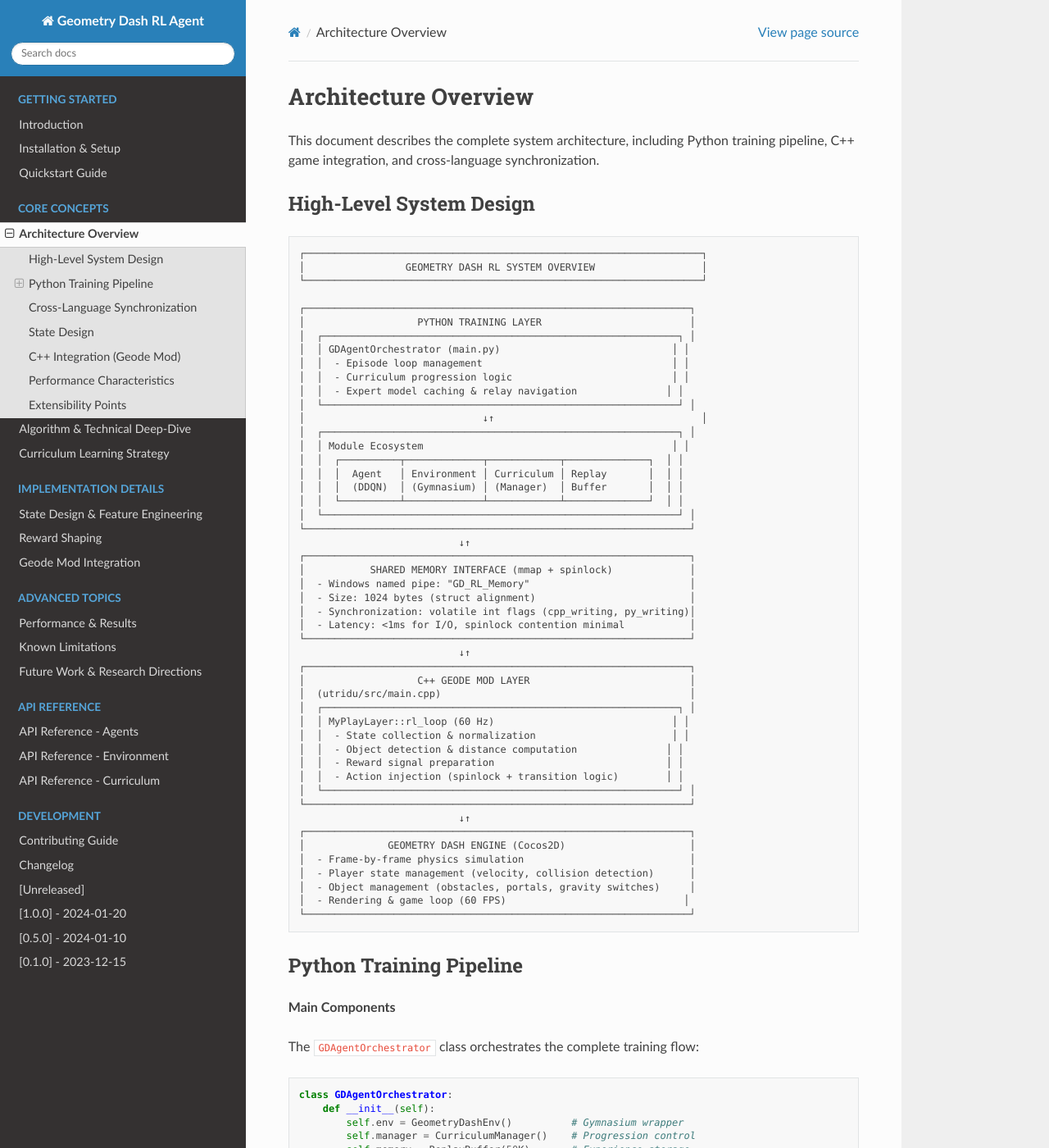
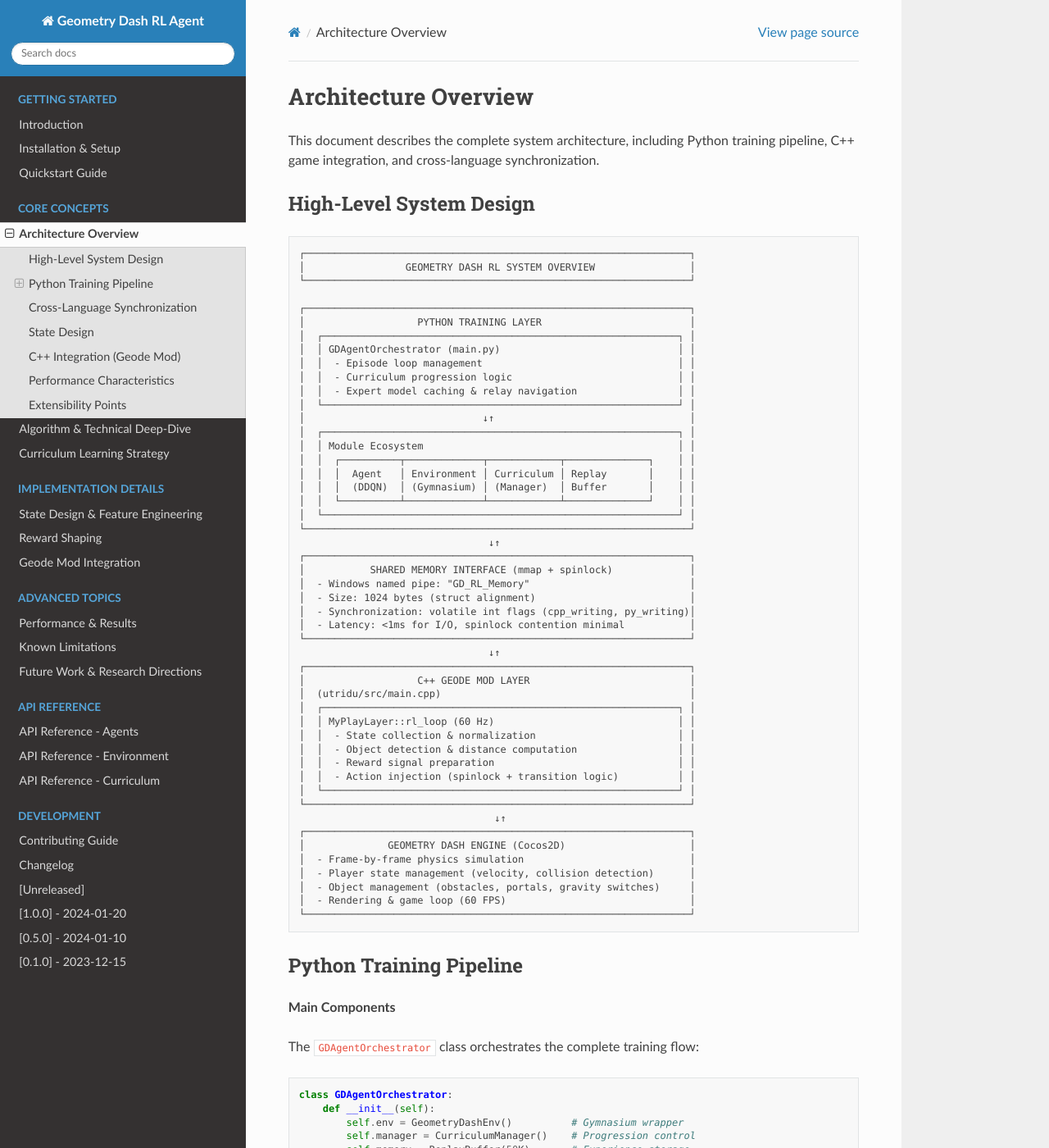
Before and after one commit to mouradboutrid/geometry_dash_RL, a Sphinx documentation site: the page built from docs/architecture.rst, in a window 1280 px wide and 1400 px high. Shown: the whole window at 82% size. Built offline with Sphinx 7.4.7 and the Read the Docs theme 3.1.0, drawn with Linux system fonts in a browser that asks for light colours; some of the changed lines change nothing that is shown; some of the changed text lies outside the part shown.

Commit message:
Update architecture.rst

```diff
--- a/docs/architecture.rst
+++ b/docs/architecture.rst
@@ -8,28 +8,28 @@
 
 .. code-block:: text
 
-   ┌───────────────────────────────────────────────────────────────────┐
-   │                 GEOMETRY DASH RL SYSTEM OVERVIEW                  │
-   └───────────────────────────────────────────────────────────────────┘
+   ┌─────────────────────────────────────────────────────────────────┐
+   │                 GEOMETRY DASH RL SYSTEM OVERVIEW                │
+   └─────────────────────────────────────────────────────────────────┘
 
    ┌─────────────────────────────────────────────────────────────────┐
    │                   PYTHON TRAINING LAYER                         │
    │  ┌────────────────────────────────────────────────────────────┐ │
-   │  │ GDAgentOrchestrator (main.py)                             │ │
-   │  │  - Episode loop management                                │ │
-   │  │  - Curriculum progression logic                           │ │
-   │  │  - Expert model caching & relay navigation               │ │
+   │  │ GDAgentOrchestrator (main.py)                              │ │
+   │  │  - Episode loop management                                 │ │
+   │  │  - Curriculum progression logic                            │ │
+   │  │  - Expert model caching & relay navigation                 │ │
    │  └────────────────────────────────────────────────────────────┘ │
-   │                              ↓↑                                   │
+   │                              ↓↑                                 │
    │  ┌────────────────────────────────────────────────────────────┐ │
-   │  │ Module Ecosystem                                          │ │
-   │  │  ┌──────────┬─────────────┬────────────┬──────────────┐  │ │
-   │  │  │  Agent   │ Environment │ Curriculum │ Replay       │  │ │
-   │  │  │  (DDQN)  │ (Gymnasium) │ (Manager)  │ Buffer       │  │ │
-   │  │  └──────────┴─────────────┴────────────┴──────────────┘  │ │
+   │  │ Module Ecosystem                                           │ │
+   │  │  ┌──────────┬─────────────┬────────────┬──────────────┐    │ │
+   │  │  │  Agent   │ Environment │ Curriculum │ Replay       │    │ │
+   │  │  │  (DDQN)  │ (Gymnasium) │ (Manager)  │ Buffer       │    │ │
+   │  │  └──────────┴─────────────┴────────────┴──────────────┘    │ │
    │  └────────────────────────────────────────────────────────────┘ │
    └─────────────────────────────────────────────────────────────────┘
-                              ↓↑
+                                   ↓↑
    ┌─────────────────────────────────────────────────────────────────┐
    │           SHARED MEMORY INTERFACE (mmap + spinlock)             │
    │  - Windows named pipe: "GD_RL_Memory"                           │
@@ -37,25 +37,25 @@
    │  - Synchronization: volatile int flags (cpp_writing, py_writing)│
    │  - Latency: <1ms for I/O, spinlock contention minimal           │
    └─────────────────────────────────────────────────────────────────┘
-                              ↓↑
+                                   ↓↑
    ┌─────────────────────────────────────────────────────────────────┐
    │                   C++ GEODE MOD LAYER                           │
    │  (utridu/src/main.cpp)                                          │
    │  ┌────────────────────────────────────────────────────────────┐ │
-   │  │ MyPlayLayer::rl_loop (60 Hz)                              │ │
-   │  │  - State collection & normalization                       │ │
-   │  │  - Object detection & distance computation               │ │
-   │  │  - Reward signal preparation                             │ │
-   │  │  - Action injection (spinlock + transition logic)        │ │
+   │  │ MyPlayLayer::rl_loop (60 Hz)                               │ │
+   │  │  - State collection & normalization                        │ │
+   │  │  - Object detection & distance computation                 │ │
+   │  │  - Reward signal preparation                               │ │
+   │  │  - Action injection (spinlock + transition logic)          │ │
    │  └────────────────────────────────────────────────────────────┘ │
    └─────────────────────────────────────────────────────────────────┘
-                              ↓↑
+                                    ↓↑
    ┌─────────────────────────────────────────────────────────────────┐
    │              GEOMETRY DASH ENGINE (Cocos2D)                     │
    │  - Frame-by-frame physics simulation                            │
    │  - Player state management (velocity, collision detection)      │
    │  - Object management (obstacles, portals, gravity switches)     │
-   │  - Rendering & game loop (60 FPS)                              │
+   │  - Rendering & game loop (60 FPS)                               │
    └─────────────────────────────────────────────────────────────────┘
 
 Python Training Pipeline
@@ -212,7 +212,7 @@
 
 Responsibilities:
 
-- Track curriculum progress across 8 slices
+- Track curriculum progress across 9 slices
 - Determine promotion eligibility
 - Reset statistics between slices
 - Persist progress to JSON for resumption
@@ -468,37 +468,6 @@
    └─ Total: ~3.5-5.5 ms (21-33% of frame budget)
       Leaves 11-13 ms for training on background thread (if implemented)
 
-**GPU Memory Usage**
-
-.. code-block:: text
-
-   PyTorch Tensors:
-   - Online network:  ~520 KB (130K params × 4 bytes)
-   - Target network:  ~520 KB
-   - Batch input (64): ~40 KB (64 × 154 × 4 bytes)
-   - Batch target:    ~2 KB
-
-   Replay Buffer:
-   - States:  50K × 154 × 4 bytes = 30.8 MB
-   - Actions: 50K × 1 × 4 bytes   = 200 KB
-   - Rewards: 50K × 1 × 4 bytes   = 200 KB
-   - Dones:   50K × 1 × 1 byte    = 50 KB
-
-   Total: ~31.5 MB (typical GPU has 4-24 GB)
-
-**Training Throughput**
-
-.. code-block:: text
-
-   Samples/sec: 64 (batch) × 60 (frames/sec) ÷ 4 (frame_skip) = 960 samples/sec
-
-   Gradient steps/sec: 960 ÷ 64 = 15 steps/sec
-
-   Time to 50K samples: 50000 ÷ 960 ≈ 52 seconds
-   Time to train 1 slice: 100-200 episodes × 300 steps/episode ÷ 960 ≈ 30-60 minutes
-
-   Total training time (8 slices, 250 episodes avg): ~18-24 hours
-
 Extensibility Points
 --------------------
 
```
